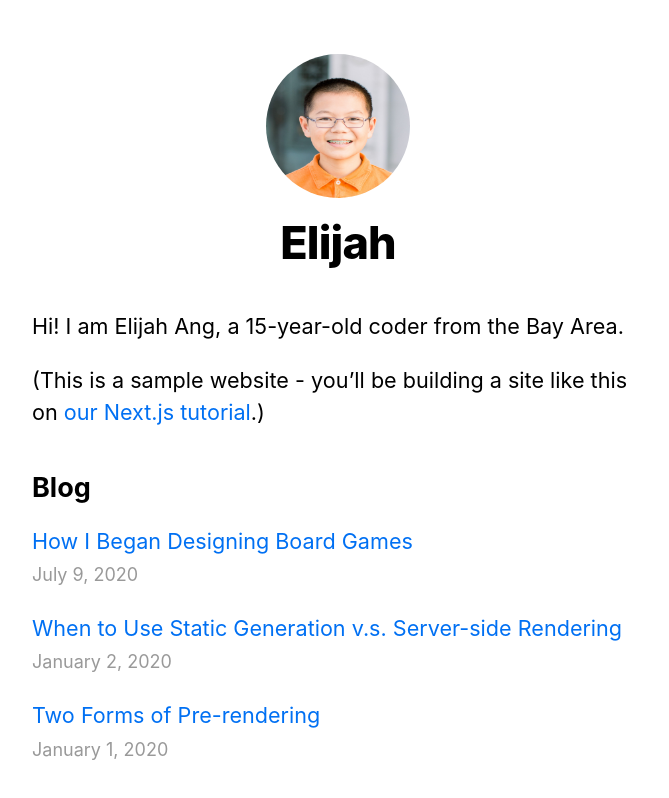
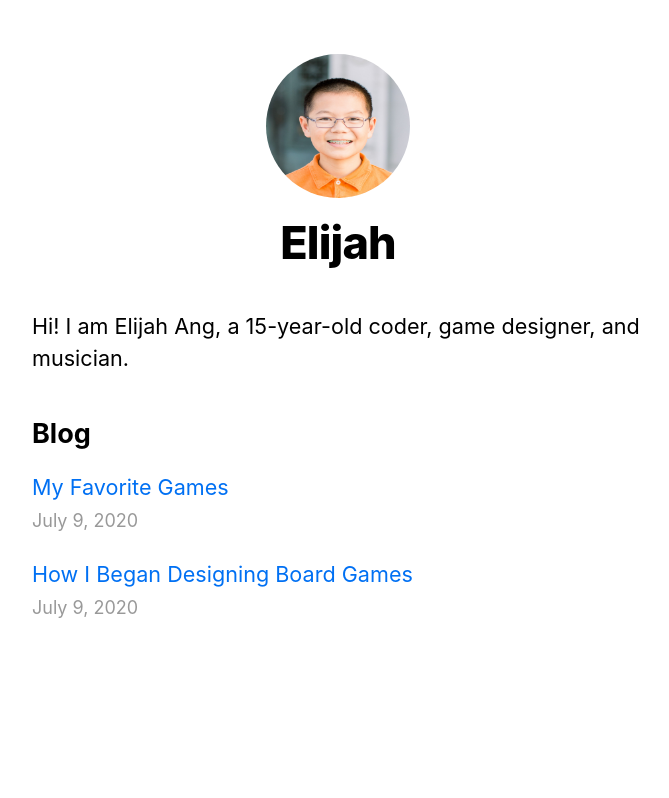
Before and after one commit to eang0521/Pink-Ogre-Games-Blog, a Next.js app: page / in a window 1280 px wide. Shown: the top 798 px of the page, without its empty margins (302-971 px from the left). Built offline with nearby package versions, Linux system fonts and the light colour scheme.

Commit message:
Updated blog to include new files

```diff
--- a/pages/index.js
+++ b/pages/index.js
@@ -12,11 +12,7 @@ export default function Home({ allPostsData}) {
 	    <title>{siteTitle}</title>
 	    </Head>
 	    <section className={utilStyles.headingMd}>
-	    <p>Hi! I am Elijah Ang, a 15-year-old coder from the Bay Area.</p>
-	    <p>
-	    (This is a sample website - you’ll be building a site like this on{' '}
-	     <a href="https://nextjs.org/learn">our Next.js tutorial</a>.)
-	</p>
+	    <p>Hi! I am Elijah Ang, a 15-year-old coder, game designer, and musician.</p>
 	    </section>
 	    <section className={`${utilStyles.headingMd} ${utilStyles.padding1px}`}>
 	    <h2 className={utilStyles.headingLg}>Blog</h2>
--- /dev/null
+++ b/posts/my-favorite-games.md
@@ -0,0 +1,21 @@
+---
+title: 'My Favorite Games'
+date: '2020-07-09'
+---
+
+I have played many board games in the past few years, and here is are 5 of my favorites.
+
+**1. Caverna**
+Caverna is definitely the best worker placement game I've ever played. While I rarely win games, I still feel a sense of accomplishment after every game. The furnishing tiles add multiple ways to score, and there are numerous strategies that I've tried. The only downside is its time; a game takes about half an hour for each player, which can quickly add up. However, if you don't mind two-player time shouldn't be an issue. This game is definitely a must have.
+
+**2. Twilight Imperium**
+This is one of the two longest games I own, but it is, in my opinion, the better of the two. (The other is Through the Ages: A New Story of Civilization) The theme fits very well with the mechanics. I really like how the whole game is about politics; almost everything you do could affect your opponents. This leads to some tense interactions, as well as some exciting negotiations. As in Caverna, however, time is an issue, even more so. Twilight Imperium takes over 5 hours (I play the 4th version), although it has fairly little downtime.
+
+**3. Terraforming Mars**
+I recently got this game, and as soon as I started playing, I loved it! There are so many different paths to victory, and the different Corporations affect your strategy every game. For its size, it doesn't take very long either! It doesn't feel as heavy as other games, and definitely is more suitable for a casual gamer than the games I have listed above.
+
+**4. Gloomhaven**
+While this might not be a traditional board game, it is still loads of fun. The unique mechanics, along with the attack modifier deck, make it a great RPG. I've never really gotten into role-playing games, so this one has really raised my respect and interest in them. I enjoy the cooperative aspect of the game, as well as the fact that every win is a step forward in a longer battle.
+
+**5. Space Trader**
+It might be weird for someone to put his own game in a list of his favorites, but I'm doing it anyway. I really like some of the games I've designed, but this is by far my favorite. It plays in 20 minutes, but packs as much fun as possible into that short time span. But don't take my word for it! Be sure to check out Space Trader if and when I publish it!
--- a/posts/pre-rendering.md
+++ /dev/null
@@ -1,11 +0,0 @@
----
-title: 'Two Forms of Pre-rendering'
-date: '2020-01-01'
----
-
-Next.js has two forms of pre-rendering: **Static Generation** and **Server-side Rendering**. The difference is in **when** it generates the HTML for a page.
-
-- **Static Generation** is the pre-rendering method that generates the HTML at **build time**. The pre-rendered HTML is then _reused_ on each request.
-- **Server-side Rendering** is the pre-rendering method that generates the HTML on **each request**.
-
-Importantly, Next.js lets you **choose** which pre-rendering form to use for each page. You can create a "hybrid" Next.js app by using Static Generation for most pages and using Server-side Rendering for others.
--- a/posts/ssg-ssr.md
+++ /dev/null
@@ -1,19 +0,0 @@
----
-title: 'When to Use Static Generation v.s. Server-side Rendering'
-date: '2020-01-02'
----
-
-We recommend using **Static Generation** (with and without data) whenever possible because your page can be built once and served by CDN, which makes it much faster than having a server render the page on every request.
-
-You can use Static Generation for many types of pages, including:
-
-- Marketing pages
-- Blog posts
-- E-commerce product listings
-- Help and documentation
-
-You should ask yourself: "Can I pre-render this page **ahead** of a user's request?" If the answer is yes, then you should choose Static Generation.
-
-On the other hand, Static Generation is **not** a good idea if you cannot pre-render a page ahead of a user's request. Maybe your page shows frequently updated data, and the page content changes on every request.
-
-In that case, you can use **Server-Side Rendering**. It will be slower, but the pre-rendered page will always be up-to-date. Or you can skip pre-rendering and use client-side JavaScript to populate data.
```
